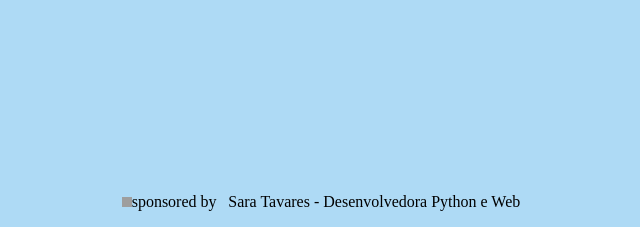
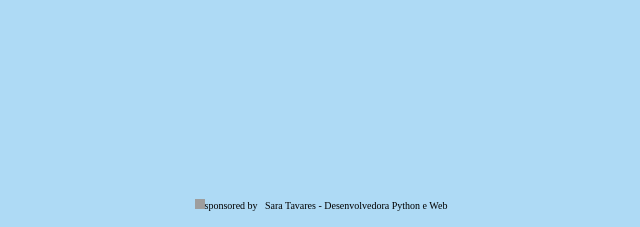
Before and after one commit to saractavares/analiticamente-landpage, a PHP site: page / in a window 1280 px wide. Shown: the part 573-800 px from the top of the page, without its empty margins (319-959 px from the left). Run offline with PHP 8.4, Linux system fonts and the light colour scheme; grey boxes are pictures that could not be loaded.

Commit message:
diminuindo fonte dos créditos

```diff
--- a/style.css
+++ b/style.css
@@ -84,6 +84,7 @@ a {
 
 .credito {
 
+    font-size: 10px;
     align-items    : baseline;
     flex-direction : row;
     justify-content: baseline;
```
